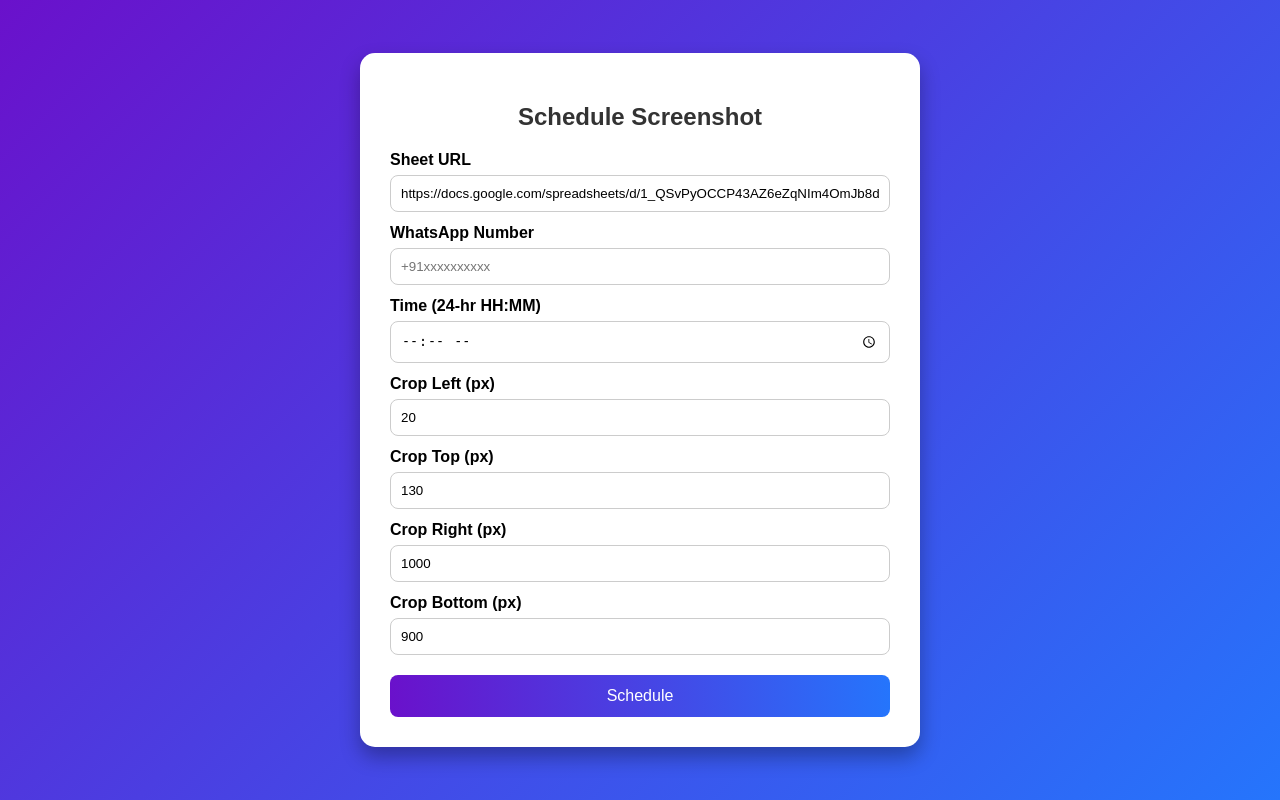
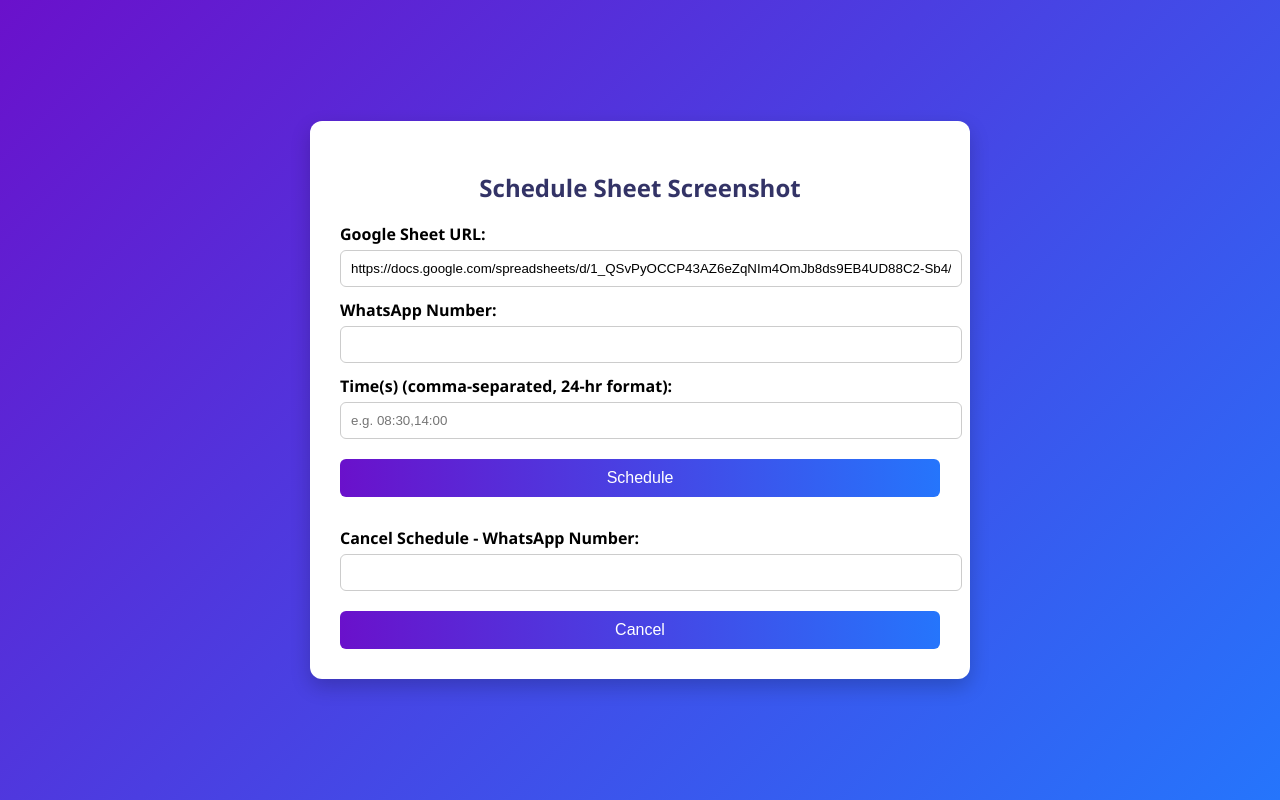
Before and after one commit to kraken3743/sheet-to-whatsapp, a Flask app: page / in a window 1280 px wide. Run offline with Flask 3, Linux system fonts and the light colour scheme.

Commit message:
Fix code3

```diff
--- a/app.py
+++ b/app.py
@@ -1,5 +1,5 @@
 from flask import Flask, render_template, request
-from scheduler import schedule_user, run_loop
+from scheduler import schedule_user, cancel_user, run_loop
 import threading
 import os
 
@@ -11,19 +11,30 @@ def index():
 
 @app.route('/register', methods=['POST'])
 def register():
-    data = request.form
-    sheet_url = data['sheet_url']
-    number = data['whatsapp_number']
-    time_str = data['time']  # format HH:MM
-    crop_box = (
-        int(data['crop_left']),
-        int(data['crop_top']),
-        int(data['crop_right']),
-        int(data['crop_bottom']),
-    )
-    schedule_user(sheet_url, number, time_str, crop_box)
-    return "Scheduled successfully!"
+    try:
+        data = request.form
+        sheet_url = data['sheet_url']
+        number = data['whatsapp_number']
+        times = [t.strip() for t in data['times'].split(',') if t.strip()]
 
-if __name__ == "__main__":
+        print(f"[REGISTER] {number} times={times}")
+        schedule_user(sheet_url, number, times)
+        return "Scheduled successfully!"
+    except Exception as e:
+        print(f"[ERROR in /register] {e}")
+        return "Failed to schedule", 500
+
+@app.route('/cancel', methods=['POST'])
+def cancel():
+    try:
+        number = request.form['whatsapp_number']
+        cancel_user(number)
+        return "Schedule cancelled"
+    except Exception as e:
+        print(f"[ERROR in /cancel] {e}")
+        return "Failed to cancel", 500
+
+if __name__ == '__main__':
     threading.Thread(target=run_loop, daemon=True).start()
-    app.run(host="0.0.0.0", port=8080)
+    port = int(os.environ.get("PORT", 8080))
+    app.run(host='0.0.0.0', port=port)
--- a/scheduler.py
+++ b/scheduler.py
@@ -1,34 +1,38 @@
+import threading
+import time
 from datetime import datetime
-import time
 import pytz
 from screenshot import take_screenshot
 from whatsapp import send_whatsapp_image
 
-users = []
+lock = threading.Lock()
+users = {}
 
-def schedule_user(sheet_url, number, time_str, crop_box):
-    users.append({
-        "sheet_url": sheet_url,
-        "number": number,
-        "time_str": time_str,
-        "crop_box": crop_box,
-        "sent": False
-    })
-    print(f"[SCHEDULED] {number} at {time_str} IST")
+def schedule_user(sheet_url, number, times):
+    with lock:
+        users[number] = {
+            "sheet_url": sheet_url,
+            "times": times
+        }
+        print(f"[SCHEDULE] {number} at times {times}")
+
+def cancel_user(number):
+    with lock:
+        if number in users:
+            del users[number]
+            print(f"[CANCEL] Removed {number}")
 
 def run_loop():
     print("[SCHEDULER] Loop started")
-    ist = pytz.timezone("Asia/Kolkata")
     while True:
-        now = datetime.now(ist)
-        current_time = now.strftime("%H:%M")
-        for user in users:
-            if not user['sent'] and current_time == user['time_str']:
-                print(f"[SEND] Triggering for {user['number']} at {current_time}")
-                try:
-                    path = take_screenshot(user['sheet_url'], user['crop_box'])
-                    send_whatsapp_image(user['number'], path)
-                    user['sent'] = True
-                except Exception as e:
-                    print(f"[ERROR] Failed: {e}")
-        time.sleep(1)
+        now = datetime.now(pytz.timezone("Asia/Kolkata")).strftime("%H:%M")
+        with lock:
+            for number, config in users.items():
+                if now in config["times"]:
+                    print(f"[SEND] Triggering send for {number} at {now}")
+                    try:
+                        img_path = take_screenshot(config["sheet_url"])
+                        send_whatsapp_image(number, img_path)
+                    except Exception as e:
+                        print(f"[ERROR] while sending to {number}: {e}")
+        time.sleep(60)  # Check every minute
--- a/templates/index.html
+++ b/templates/index.html
@@ -2,94 +2,81 @@
 <html lang="en">
 <head>
   <meta charset="UTF-8">
-  <title>Schedule Screenshot</title>
+  <title>Schedule Google Sheet to WhatsApp</title>
   <meta name="viewport" content="width=device-width, initial-scale=1">
   <style>
     body {
-      margin: 0;
-      padding: 0;
       background: linear-gradient(135deg, #6a11cb, #2575fc);
-      font-family: sans-serif;
+      font-family: 'Segoe UI', sans-serif;
       display: flex;
       justify-content: center;
       align-items: center;
       height: 100vh;
+      margin: 0;
     }
 
-    .form-box {
+    .container {
       background: white;
       padding: 30px;
-      border-radius: 15px;
-      box-shadow: 0 10px 20px rgba(0, 0, 0, 0.3);
-      max-width: 500px;
+      border-radius: 12px;
+      box-shadow: 0 8px 20px rgba(0,0,0,0.2);
+      max-width: 600px;
       width: 100%;
     }
 
     h2 {
       text-align: center;
-      color: #333;
+      color: #333366;
     }
 
     label {
+      font-weight: bold;
       margin-top: 12px;
       display: block;
-      font-weight: bold;
     }
 
-    input[type="text"],
-    input[type="number"],
-    input[type="time"] {
+    input, button {
       width: 100%;
       padding: 10px;
-      margin-top: 6px;
-      border-radius: 8px;
+      margin-top: 5px;
+      border-radius: 6px;
       border: 1px solid #ccc;
-      box-sizing: border-box;
     }
 
     button {
+      background: linear-gradient(to right, #6a11cb, #2575fc);
+      color: white;
+      border: none;
+      font-size: 1em;
       margin-top: 20px;
-      width: 100%;
-      padding: 12px;
-      background: linear-gradient(to right, #6a11cb, #2575fc);
-      border: none;
-      border-radius: 8px;
-      color: white;
-      font-size: 16px;
       cursor: pointer;
     }
 
     button:hover {
-      opacity: 0.9;
+      background: linear-gradient(to right, #5c0ec1, #1e65e2);
     }
   </style>
 </head>
 <body>
-  <div class="form-box">
-    <h2>Schedule Screenshot</h2>
-    <form action="/register" method="POST">
-      <label>Sheet URL</label>
+  <div class="container">
+    <h2>Schedule Sheet Screenshot</h2>
+    <form method="POST" action="/register">
+      <label>Google Sheet URL:</label>
       <input type="text" name="sheet_url" required value="https://docs.google.com/spreadsheets/d/1_QSvPyOCCP43AZ6eZqNIm4OmJb8ds9EB4UD88C2-Sb4/edit?gid=909429816#gid=909429816">
 
-      <label>WhatsApp Number</label>
-      <input type="text" name="whatsapp_number" required placeholder="+91xxxxxxxxxx">
+      <label>WhatsApp Number:</label>
+      <input type="text" name="whatsapp_number" required>
 
-      <label>Time (24-hr HH:MM)</label>
-      <input type="time" name="time" required>
-
-      <label>Crop Left (px)</label>
-      <input type="number" name="crop_left" value="20">
-
-      <label>Crop Top (px)</label>
-      <input type="number" name="crop_top" value="130">
-
-      <label>Crop Right (px)</label>
-      <input type="number" name="crop_right" value="1000">
-
-      <label>Crop Bottom (px)</label>
-      <input type="number" name="crop_bottom" value="900">
+      <label>Time(s) (comma-separated, 24-hr format):</label>
+      <input type="text" name="times" required placeholder="e.g. 08:30,14:00">
 
       <button type="submit">Schedule</button>
+    </form>
+
+    <form method="POST" action="/cancel" style="margin-top: 30px;">
+      <label>Cancel Schedule - WhatsApp Number:</label>
+      <input type="text" name="whatsapp_number" required>
+      <button type="submit">Cancel</button>
     </form>
   </div>
 </body>
```
Also changed, not shown: screenshot.py (+6 -8 lines), whatsapp.py (+26 -17 lines).
